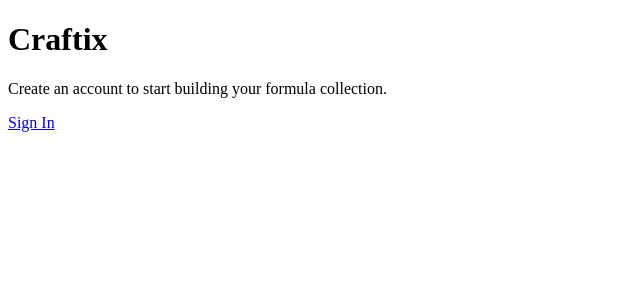
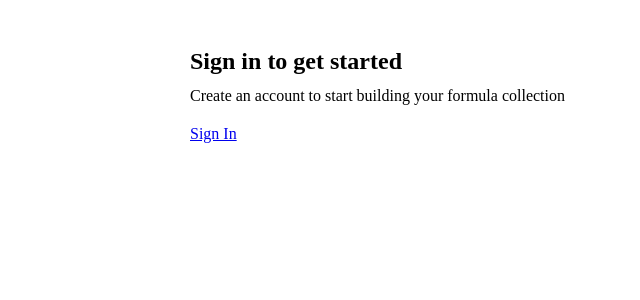
Before and after one commit to mx-vin/craftix, a Next.js app: page /frontend in a window 1280 px wide. Shown: the top 300 px of the page, without its empty margins (0-640 px from the left). Built offline with nearby package versions, Linux system fonts and the light colour scheme.

Commit message:
login page 2

```diff
--- a/app/frontend/frontend.module.css
+++ b/app/frontend/frontend.module.css
@@ -1,6 +1,5 @@
 .page {
   min-height: 100vh;
-  background: linear-gradient(90deg, #4b352f 0%, #3f2c26 50%, #4b352f 100%);
 }
 
 .heroWrap {
@@ -8,42 +7,18 @@
 }
 
 .heroCard {
-  max-width: 1450px;
-  min-height: 260px;
+  max-width: 900px;
   margin: 0 auto;
-  border-radius: 22px;
-  background: #927559;
-  border: 1px solid rgba(255, 255, 255, 0.14);
-  display: flex;
-  flex-direction: column;
-  align-items: center;
-  justify-content: center;
-  gap: 14px;
-  text-align: center;
-  color: var(--text-light);
 }
 
 .title {
-  margin: 0;
-  font-size: 2rem;
-  font-weight: 600;
+  margin: 0 0 12px;
 }
 
 .subtitle {
-  margin: 0;
-  font-size: 1.15rem;
-  color: #f2dfd0;
+  margin: 0 0 20px;
 }
 
 .cta {
-  margin-top: 10px;
-  display: inline-flex;
-  align-items: center;
-  justify-content: center;
-  min-width: 140px;
-  padding: 14px 28px;
-  border-radius: 14px;
-  background: var(--accent-pink);
-  color: var(--text-dark);
-  font-weight: 700;
+  display: inline-block;
 }
--- a/app/frontend/page.tsx
+++ b/app/frontend/page.tsx
@@ -1,11 +1,21 @@
 import Link from "next/link";
+import styles from "./frontend.module.css";
 
 export default function FrontendHome() {
   return (
-    <main>
-      <h1>Craftix</h1>
-      <p>Create an account to start building your formula collection.</p>
-      <Link href="/frontend/portal/login">Sign In</Link>
+    <main className={styles.page}>
+      <section className={styles.heroWrap}>
+        <div className={styles.heroCard}>
+          <h1 className={styles.title}>Sign in to get started</h1>
+          <p className={styles.subtitle}>
+            Create an account to start building your formula collection
+          </p>
+
+          <Link href="/frontend/portal/login" className={styles.cta}>
+            Sign In
+          </Link>
+        </div>
+      </section>
     </main>
   );
 }
```
